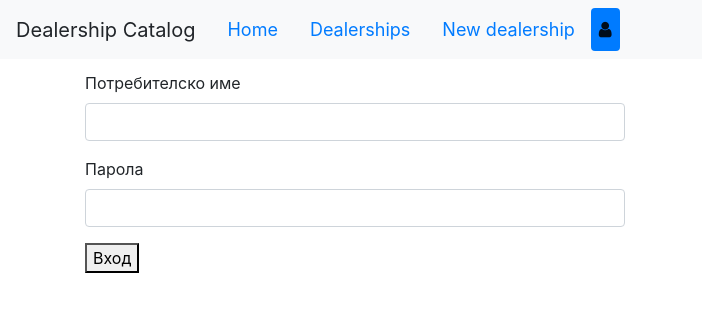
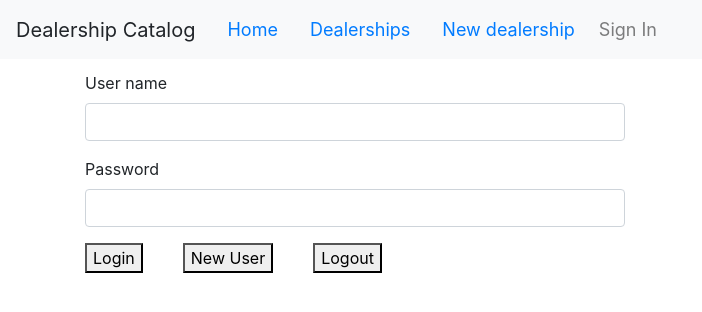
Before and after one commit to k-rul/dealership, an Angular app: page /UserLogin in a window 1280 px wide. Shown: the top 312 px of the page, without its empty margins (0-702 px from the left). Built offline with nearby package versions, Linux system fonts and the light colour scheme.

Commit message:
Login user in nav bar

```diff
--- a/db/db.json
+++ b/db/db.json
@@ -140,21 +140,7 @@
       "id": 13,
       "name": "Няма нови коли",
       "active": true,
-      "ownerName": "Някой",
-      "cars": [
-        {
-          "id": 1,
-          "model": "Лада",
-          "color": "Черен",
-          "horsePowers": 44
-        }
-      ]
-    },
-    {
-      "id": 14,
-      "name": "Няма нови коли",
-      "active": true,
-      "ownerName": "Някой",
+      "ownerName": "Някойее",
       "cars": [
         {
           "id": 1,
--- a/src/app/dealership/dealership-new.component.ts
+++ b/src/app/dealership/dealership-new.component.ts
@@ -10,6 +10,8 @@ import { Dealership } from '../models/dealership';
 
 export class DealershipNewComponent implements OnInit {
 
+    dealership:Dealership = new Dealership();
+
     ngOnInit(): void {
 
     }
--- a/src/app/nav/nav.component.html
+++ b/src/app/nav/nav.component.html
@@ -1,12 +1,26 @@
 <nav class="navbar navbar-expand navbar-light bg-light">
   <a class="navbar-brand">{{pageTitle}}</a>
   <ul class="nav nav-pills">
-    <li><a class="nav-link" routerLinkActive="active" [routerLink]="['/welcome']">Home</a></li>
-    <li><a class="nav-link" routerLinkActive="active" [routerLink]="['/dealership']">Dealerships</a></li>
-    <li><a class="nav-link" routerLinkActive="active" [routerLink]="['/dealership-new']">New dealership</a></li>
-      <ul class="nav navbar-nav navbar-right">
-        <li><a class="nav-link" routerLinkActive="active" [routerLink]="['//UserLogin']"><i class="fa fa-user"></i></a></li>
-      </ul>
+    <li><a class="nav-link"
+      routerLinkActive="active"
+      [routerLink]="['/welcome']">Home</a></li>
+
+    <li><a class="nav-link"
+      routerLinkActive="active"
+      [routerLink]="['/dealership']">Dealerships</a></li>
+
+    <li><a class="nav-link"
+      routerLinkActive="active"
+      [routerLink]="['/dealership-new']">New dealership</a></li>
+
+      <div class="navbar-expand ml-auto navbar-nav">
+          <div class="navbar-nav">
+            <a class="nav-item nav-link" routerLink="/UserLogin">
+              <!-- <i class="fa fa-user"></i> -->
+              {{userName}}
+            </a>
+          </div>
+        </div>
   </ul>
 </nav>
 
--- a/src/app/nav/nav.component.ts
+++ b/src/app/nav/nav.component.ts
@@ -1,4 +1,5 @@
-import { Component } from "@angular/core";
+import { Component, OnInit } from "@angular/core";
+import { AuthenticationService } from "../services/authentication.service";
 
 @Component({
     selector: 'nav-component',
@@ -6,6 +7,41 @@ import { Component } from "@angular/core";
     styleUrls: ['./nav.component.css']
 })
 
-export class NavComponent {
+export class NavComponent implements OnInit{
+
     pageTitle = `Dealership Catalog`;
+
+    userName: string;
+
+    constructor(private authenticationService: AuthenticationService) {
+
+        authenticationService.getLoggedInName.subscribe(name => this.changeName(name));
+    }
+
+    private changeName(name: string): void {
+        this.userName = name;
+    }
+
+    ngOnInit(): void {
+        this.authenticationService.login('');
+    }
+
+    // checkedUser() {
+    //     if (localStorage.getItem('userName') != '') {
+    //         this.userName = localStorage.getItem('userName');
+    //         this.isUserLoged = true;
+    //     } else {
+    //         this.userName = '';
+    //         this.isUserLoged = false;
+    //     }
+    // }
+
+    // ngOnInit(): void {
+    //     this.checkedUser();
+    // }
+
+    // logout() {
+	// 	localStorage.removeItem('userName');
+	// 	return this.router.navigate(['/UserLogin']);
+	// }
 }
--- /dev/null
+++ b/src/app/services/authentication.service.ts
@@ -0,0 +1,31 @@
+import { Injectable, Output, EventEmitter, OnInit } from "@angular/core";
+import { Observable, of } from "rxjs";
+import { Subject } from 'rxjs';
+
+
+@Injectable({
+    providedIn: 'root'
+})
+export class AuthenticationService {
+
+    @Output() getLoggedInName: EventEmitter<any> = new EventEmitter();
+
+    login(fullName: string): Observable<boolean> {
+        var subject = new Subject<boolean>();
+
+        if (fullName != '') {
+            this.getLoggedInName.emit(fullName);
+            subject.next(true);
+        } else {
+            this.getLoggedInName.emit('Sign In');
+            subject.next(false);
+        }
+
+        return subject.asObservable();
+    }
+
+    logout(): void {
+        this.getLoggedInName.emit('Sign In');
+    }
+
+}
--- a/src/app/services/user-resource.service.ts
+++ b/src/app/services/user-resource.service.ts
@@ -3,9 +3,7 @@ import { Observable } from "rxjs";
 import { User } from "../models/user";
 import { HttpClient } from "@angular/common/http";
 
-@Injectable({
-    providedIn: 'root'
-})
+@Injectable()
 export class UserResourceService {
 
     private restApi = 'http://localhost:3000/';
@@ -51,4 +49,5 @@ export class UserResourceService {
     }
 
 
+
 }
--- a/src/app/user/user-login.component.html
+++ b/src/app/user/user-login.component.html
@@ -4,7 +4,7 @@
 		<div class="form-group row"
 		     style="margin-top: 12px">
 			<div class="col-sm-6 col-sm-offset-3">
-				<label for="name">Потребителско име</label>
+				<label for="name">User name</label>
 				<input type="text"
 				       class="form-control"
 				       required
@@ -14,7 +14,7 @@
 		</div>
 		<div class="form-group row">
 			<div class="col-sm-6 col-sm-offset-3">
-				<label for="name">Парола</label>
+				<label for="name">Password</label>
 				<input type="password"
 				       class="form-control"
 				       required
@@ -23,9 +23,11 @@
 			</div>
 		</div>
 		<div class="form-group row">
-				<div class="col-sm-6 col-sm-offset-3">
-					<button (click)="login()">Вход</button>
+				<div class="col-sm-6 col-sm-offset-1">
+					<button (click)="login()">Login</button>
+					<button (click)="login()" style="margin-left: 40px;">New User</button>
+					<button (click)="logout()" style="margin-left: 40px;">Logout</button>
 				</div>
-			</div>
+		</div>
 	</div>
 </div>
--- a/src/app/user/user-login.component.ts
+++ b/src/app/user/user-login.component.ts
@@ -3,17 +3,21 @@ import { UserResourceService } from "../services/user-resource.service";
 import { User } from "../models/user";
 import * as bcrypt from "bcryptjs";
 import { Router } from "@angular/router";
+import { SaltService } from "../services/salt.service";
+import { AuthenticationService } from "../services/authentication.service";
 
 @Component({
     selector: 'user-login',
     templateUrl: 'user-login.component.html',
-    providers: [UserResourceService]
+    providers:[
+        UserResourceService
+    ]
 })
 
 export class UserLoginComponent {
     model = new User();
 
-    constructor(private userResource: UserResourceService, private router: Router) {
+    constructor(private userResource: UserResourceService, private router: Router, private authenticationService: AuthenticationService) {
         userResource.init('users');
     }
 
@@ -21,12 +25,14 @@ export class UserLoginComponent {
         this.userResource.getCurrentUser(this.model.username)
             .subscribe(res => {
                 if (res[0]) {
+                    this.authenticationService.login(res[0].username);
+
                     const hashPass = bcrypt.hashSync(this.model.password, res[0].salt);
                     this.userResource.loginUser(this.model.username, hashPass)
                         .subscribe(hashRes => {
                             if (hashRes[0]) {
                                 localStorage.setItem('userName', this.model.username);
-                                return this.router.navigate(['/users']);
+                                return this.router.navigate(['/dealership']);
                             }else {
                                 alert("Грешен username или password");
                             }
@@ -36,4 +42,12 @@ export class UserLoginComponent {
                 }
             });
     }
+
+    logout() {
+        localStorage.removeItem('userName');
+
+        this.authenticationService.login('');
+
+		return this.router.navigate(['/UserLogin']);
+	}
 }
```
Also changed, not shown: src/app/services/salt.service.ts (added, +17 -0 lines).
